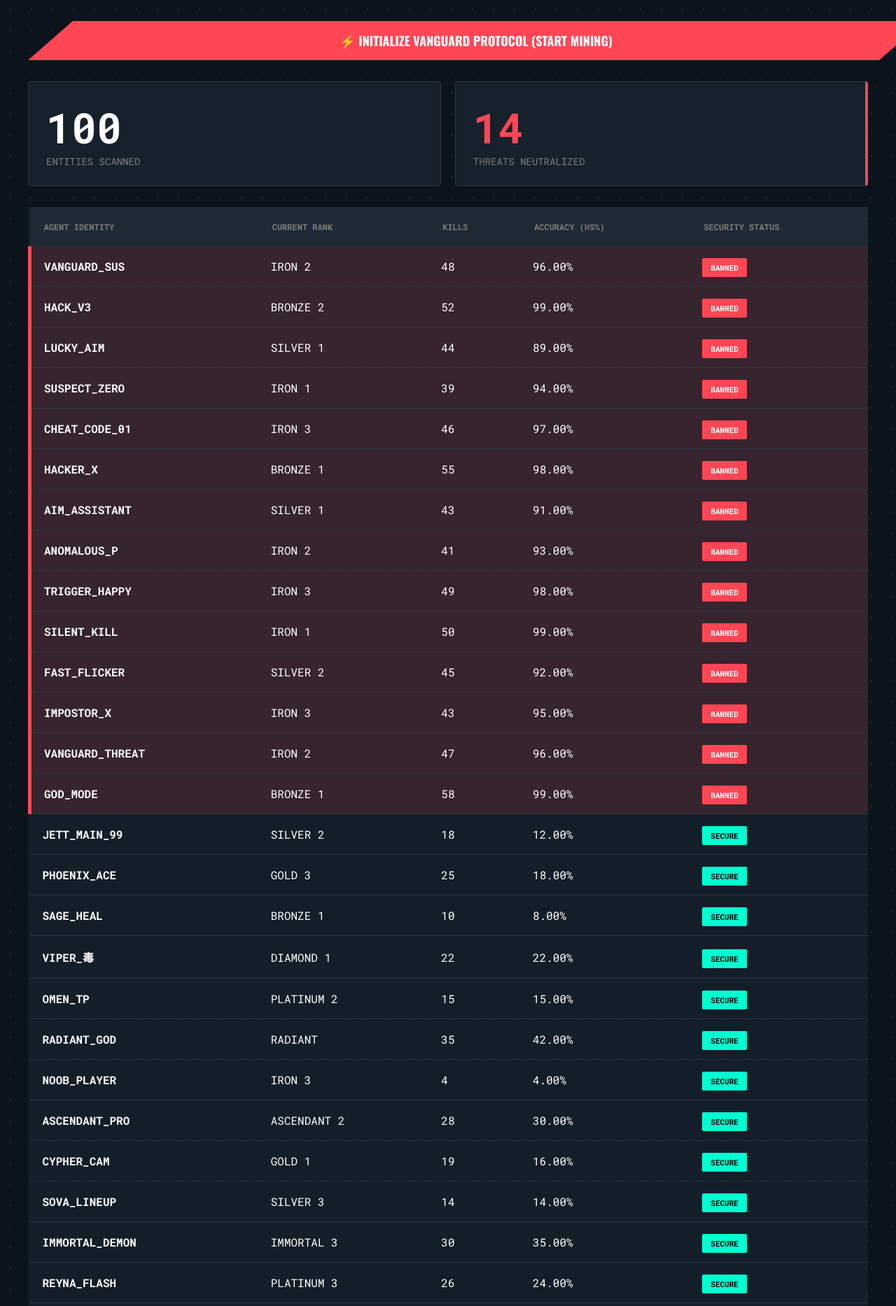
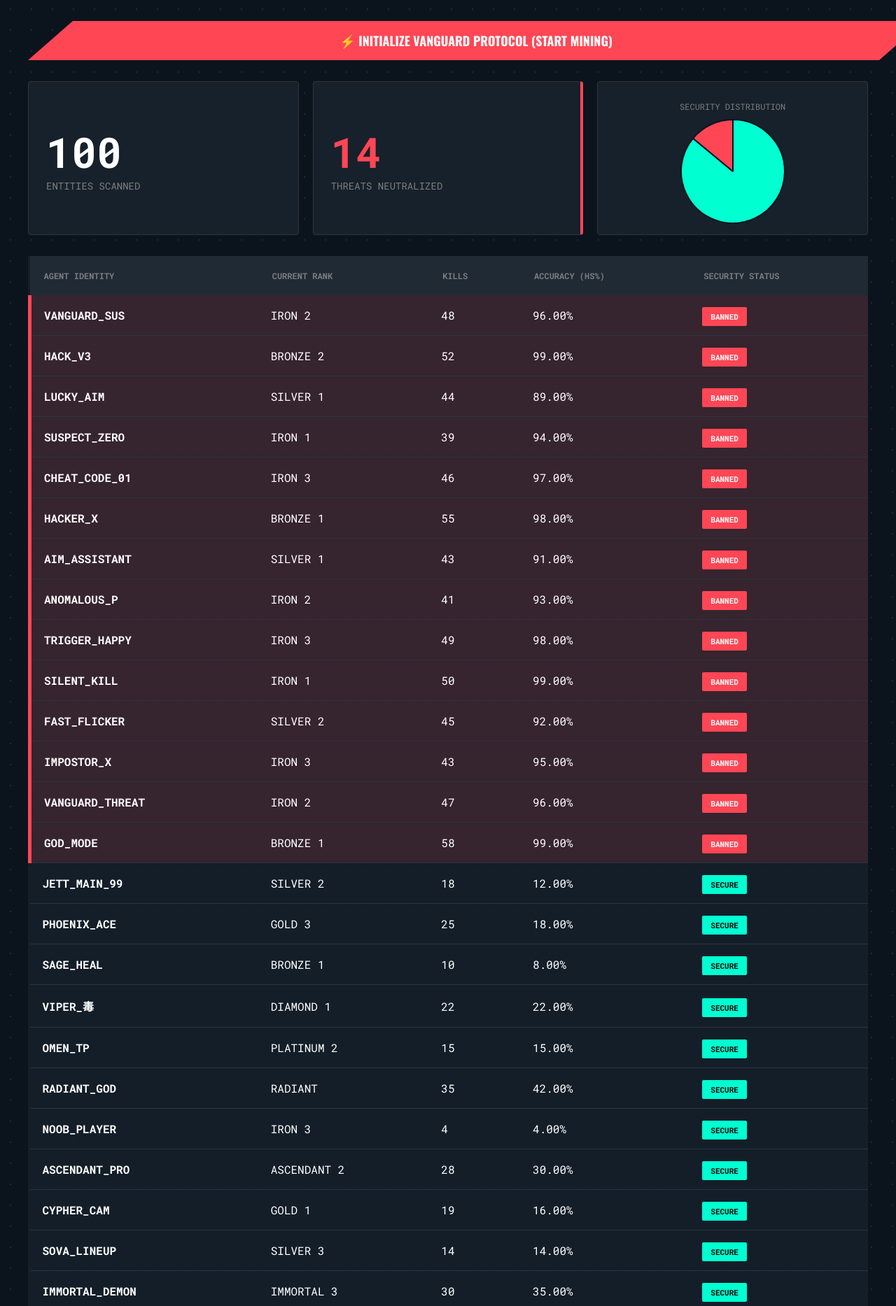
Before and after one commit to rehanfreestyle77-star/valorant-vanguard-dwdm, a Flask app: page /dashboard in a window 1280 px wide. Shown: the part 122-1989 px from the top of the page at 70% size. Run offline with Flask 3, Linux system fonts and the light colour scheme; data comes from the database, SQL or seed files in the repository; both versions use the stored data as it was after the commit.

Commit message:
added pie chart and sqlite logic

```diff
--- a/app.py
+++ b/app.py
@@ -5,14 +5,13 @@ import os
 
 app = Flask(__name__)
 
-# 1. Database Connection (SQLite file-based hota hai)
+# 1. Database Connection
 def get_db_connection():
-    # Ye folder mein 'valorant.db' naam ki file bana dega
     conn = sqlite3.connect('valorant.db')
     conn.row_factory = sqlite3.Row
     return conn
 
-# 2. Tables Initialisation (Project start hote hi tables ban jayengi)
+# 2. Tables Initialisation
 def init_db():
     conn = get_db_connection()
     conn.execute('''CREATE TABLE IF NOT EXISTS dim_player
@@ -35,7 +34,6 @@ def upload_file():
     if file:
         df = pd.read_csv(file)
         conn = get_db_connection()
-        # Purana data delete karna (ETL Process)
         conn.execute("DELETE FROM fact_player_stats")
         conn.execute("DELETE FROM dim_player")
 
@@ -52,10 +50,13 @@ def upload_file():
 @app.route('/dashboard')
 def dashboard():
     conn = get_db_connection()
+    # Data count nikalna chart ke liye
     total_players = conn.execute("SELECT COUNT(*) FROM fact_player_stats").fetchone()[0]
     total_banned = conn.execute("SELECT COUNT(*) FROM fact_player_stats WHERE is_cheater = 1").fetchone()[0]
 
-    # Joining tables for display
+    # Logic: Safe = Total - Banned
+    total_safe = total_players - total_banned
+
     players = conn.execute("""
         SELECT p.player_name, p.current_rank, f.kills, f.headshot_percentage, f.is_cheater
         FROM fact_player_stats f
@@ -64,12 +65,15 @@ def dashboard():
     """).fetchall()
 
     conn.close()
-    return render_template('dashboard.html', total_players=total_players, total_banned=total_banned, players=players)
+    return render_template('dashboard.html',
+                           total_players=total_players,
+                           total_banned=total_banned,
+                           total_safe=total_safe,
+                           players=players)
 
 @app.route('/run-mining')
 def run_mining():
     conn = get_db_connection()
-    # Data Mining Logic
     conn.execute("""
         UPDATE fact_player_stats
         SET is_cheater = 1
--- a/templates/dashboard.html
+++ b/templates/dashboard.html
@@ -2,20 +2,23 @@
 <html lang="en">
 <head>
     <meta charset="UTF-8">
-    <title>DASHBOARD // VANGUARD</title>
+    <title>VANGUARD // ANALYTICS_CENTRE</title>
     <link href="https://fonts.googleapis.com/css2?family=Oswald:wght@700&family=Roboto+Mono:wght@400;700&display=swap" rel="stylesheet">
     <style>
-        :root { --val-red: #ff4655; --val-bg: #0b141d; --val-cyan: #00ffd1; }
+        :root { --val-red: #ff4655; --val-bg: #0b141d; --val-cyan: #00ffd1; --val-gray: #16212b; }
         body {
             background-color: var(--val-bg); color: white; font-family: 'Roboto Mono', monospace;
             margin: 0; padding: 40px; background-image: radial-gradient(circle, #1a2a3a 1px, transparent 1px); background-size: 30px 30px;
         }
         .header { display: flex; justify-content: space-between; align-items: center; border-bottom: 2px solid #333; padding-bottom: 20px; }
         h1 { font-family: 'Oswald', sans-serif; font-size: 40px; margin: 0; color: var(--val-red); }
-        .stats-grid { display: grid; grid-template-columns: repeat(2, 1fr); gap: 20px; margin: 30px 0; }
-        .stat-card { background: #16212b; border: 1px solid #333; padding: 25px; border-radius: 4px; }
+
+        .stats-grid { display: grid; grid-template-columns: 1fr 1fr 1fr; gap: 20px; margin: 30px 0; }
+        .stat-card { background: var(--val-gray); border: 1px solid #333; padding: 25px; border-radius: 4px; display: flex; flex-direction: column; justify-content: center; }
         .stat-card h2 { font-size: 60px; margin: 0; color: white; }
         .stat-card p { margin: 0; color: #7e7e7e; text-transform: uppercase; font-size: 14px; }
+
+        .chart-card { background: var(--val-gray); border: 1px solid #333; padding: 15px; border-radius: 4px; display: flex; flex-direction: column; align-items: center; justify-content: center; }
 
         .btn-mining {
             background: #ff4655; color: white; padding: 15px 40px; border: none;
@@ -57,6 +60,13 @@
             <h2 style="color: var(--val-red);">{{ total_banned }}</h2>
             <p>Threats Neutralized</p>
         </div>
+
+        <div class="chart-card">
+            <p style="margin-bottom: 10px; font-size: 12px; color: #7e7e7e;">SECURITY DISTRIBUTION</p>
+            <div style="width: 150px; height: 150px;">
+                <canvas id="cheatChart"></canvas>
+            </div>
+        </div>
     </div>
 
     <table>
@@ -85,5 +95,29 @@
             {% endfor %}
         </tbody>
     </table>
+
+    <script src="https://cdn.jsdelivr.net/npm/chart.js"></script>
+    <script>
+        const ctx = document.getElementById('cheatChart').getContext('2d');
+        new Chart(ctx, {
+            type: 'pie',
+            data: {
+                labels: ['Safe', 'Banned'],
+                datasets: [{
+                    data: [{{ total_safe }}, {{ total_banned }}],
+                    backgroundColor: ['#00ffd1', '#ff4655'],
+                    borderColor: '#0b141d',
+                    borderWidth: 2
+                }]
+            },
+            options: {
+                responsive: true,
+                maintainAspectRatio: false,
+                plugins: {
+                    legend: { display: false }
+                }
+            }
+        });
+    </script>
 </body>
 </html>
```
Also changed, not shown: valorant.db (added).
